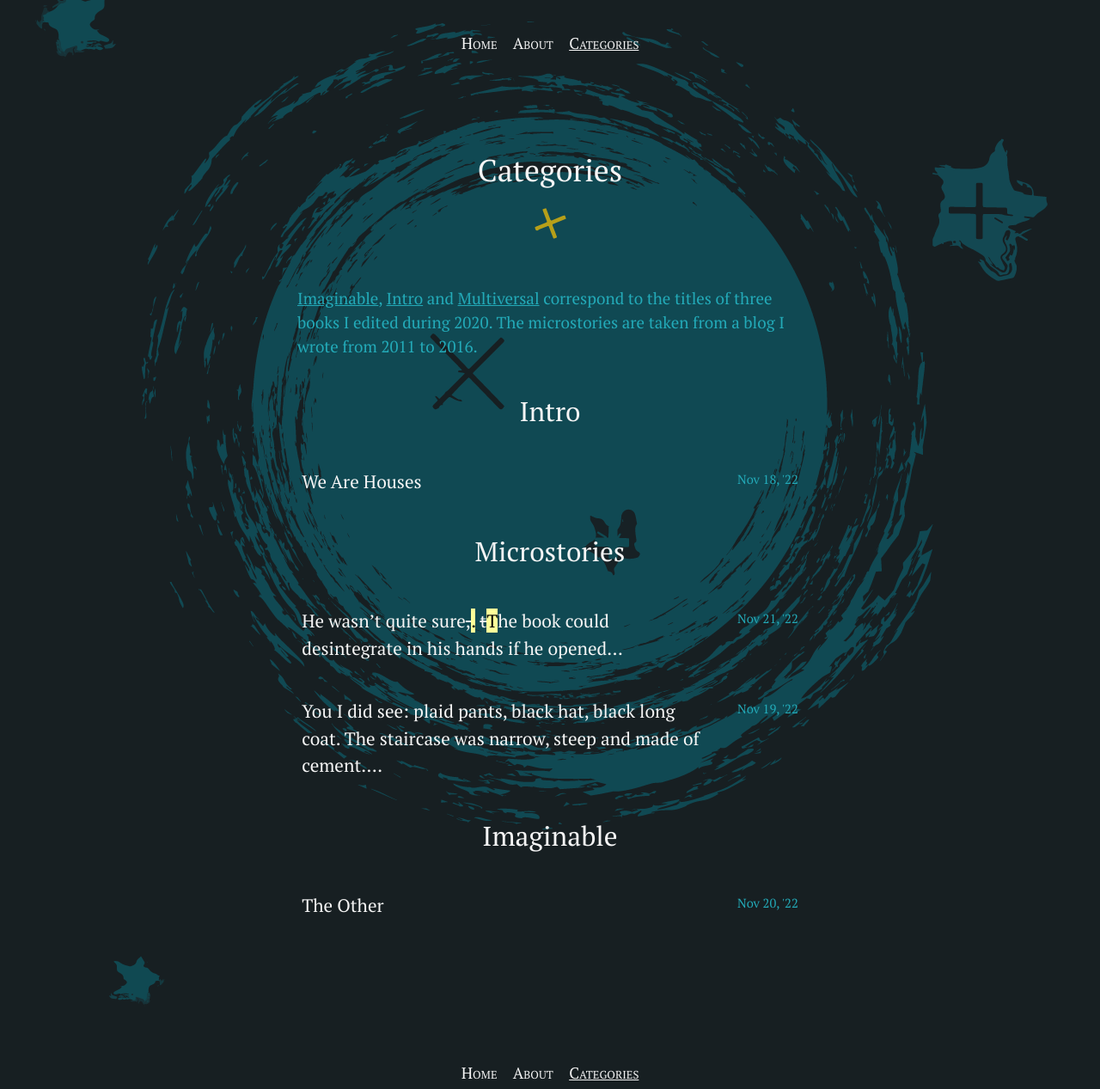
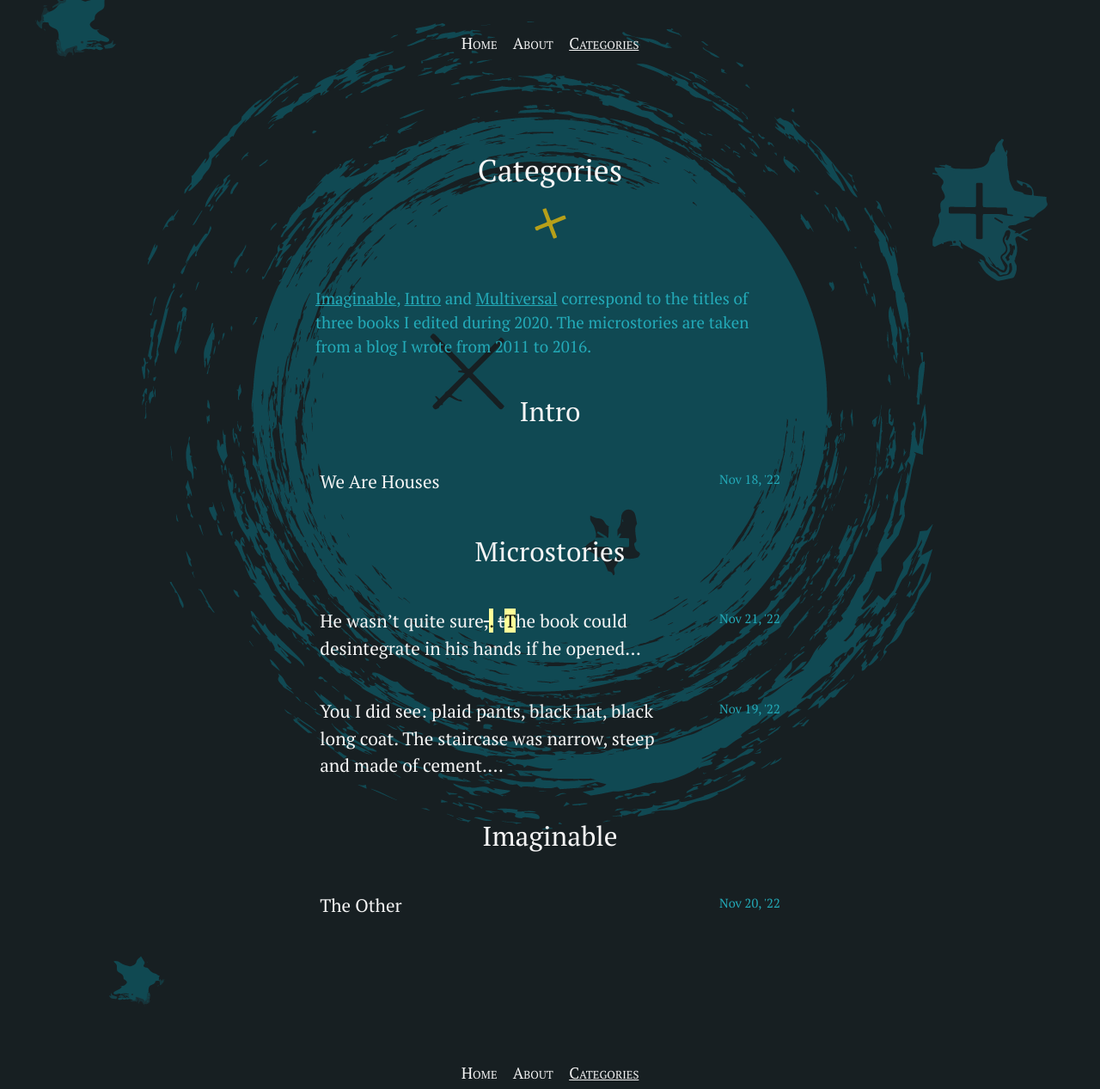
Before and after one commit to silvialohrmann/editorial, a Jekyll site: the page built from categories.html, in a window 1280 px wide. Shown: the whole page at 86% size. Built offline with Jekyll 4.4.1, drawn with Linux system fonts in a browser that asks for light colours.

Commit message:
Update _article.scss

```diff
--- a/_sass/_article.scss
+++ b/_sass/_article.scss
@@ -36,7 +36,7 @@
   margin-bottom: 1em;
     @media (max-width: $on-bigphone) {
     text-align: left;
-    font-size:180%;
+    font-size:160%;
   }
 }
 
@@ -92,7 +92,7 @@
 }
 
 .category-ul {
-  max-width: 28em;
+  max-width: 26em;
   margin: auto;
 }
 
```
